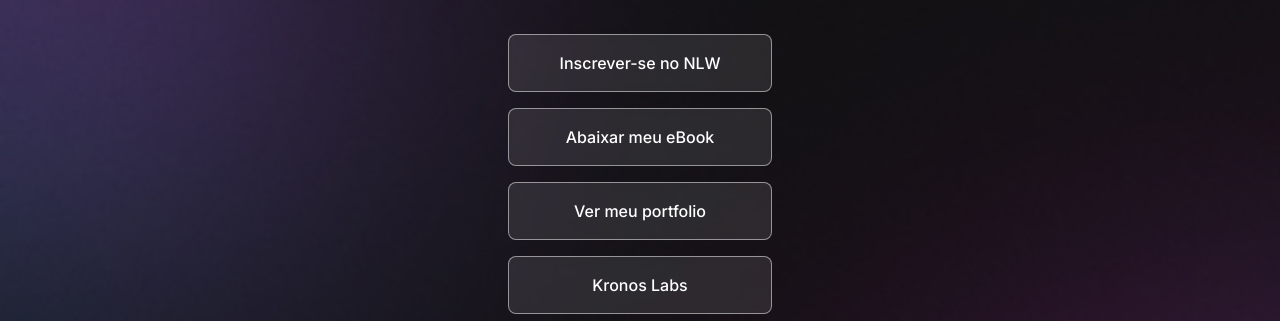
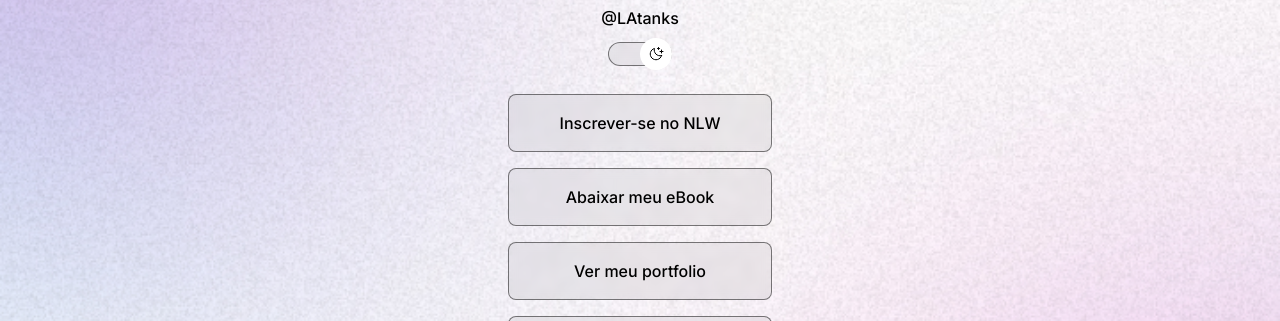
Before and after one commit to LAtanks/DevLinks, a plain HTML site: page ProjetoWeb/index.html in a window 1280 px wide. Shown: the part 200-521 px from the top of the page. Drawn offline with nearby package versions, Linux system fonts and the light colour scheme.

Commit message:
projeto-finalizado

```diff
--- a/ProjetoWeb/index.html
+++ b/ProjetoWeb/index.html
@@ -1,5 +1,5 @@
 <!DOCTYPE html>
-<html lang="pt-br">
+<html lang="pt-br" class="light">
   <head>
     <link rel="preconnect" href="https://fonts.googleapis.com">
     <link rel="preconnect" href="https://fonts.gstatic.com" crossorigin>
@@ -13,9 +13,16 @@
   <body>
         <div id="container">
           <div id="profile">
-            <img src="https://github.com/LAtanks.png" alt="Mayk brito sorrindo, usando oculos e camisa com fundo amarelo.">
+            <img src="./assets/avatar-light.png" alt="Mayk brito sorrindo, usando oculos e camisa com fundo amarelo.">
             <p>@LAtanks</p>
             <div>
+              <div id="switch" onclick="toggleMode()">
+                <button>
+
+                </button>
+                <span></span>
+              </div>
+
               <ul id="link-list">
                 <li>
                   <a href="#">Inscrever-se no NLW</a>
@@ -59,5 +66,6 @@
           nomodule
           src="https://unpkg.com/ionicons@5.5.2/dist/ionicons/ionicons.js"
         ></script>
+        <script src="script.js"></script>
   </body>
 </html>
--- /dev/null
+++ b/ProjetoWeb/script.js
@@ -0,0 +1,11 @@
+function toggleMode() {
+  const html = document.documentElement
+  html.classList.toggle("light")
+
+  const img = document.querySelector("#profile img")
+  if (html.classList.contains("light")) {
+    img.setAttribute("src", "./assets/avatar-light.png")
+  } else {
+    img.setAttribute("src", "./assets/avatar.png")
+  }
+}
--- a/ProjetoWeb/style.css
+++ b/ProjetoWeb/style.css
@@ -1,42 +1,104 @@
-*{
+* {
   margin: 0;
   padding: 0;
   box-sizing: border-box;
 }
 
-body *{
-  font-family: 'inter';
+:root {
+  --text-color: white;
+  --bg-url: url("./assets/bg-mobile.jpg");
+  --strok-color: rgba(255, 255, 255, 0.5);
+  --surface-color: (255, 255, 255, 0.1);
+  --surface-color-hover: rgba(0,0,0,0.02);
+  --highlight-color: rgba(255, 255, 255, 0.2);
+  --switch-bg-url: url("./assets/sun.svg");
+}
+
+.light {
+  --text-color: black;
+  --bg-url: url("./assets/bg-mobile-light.jpg");
+  --strok-color: rgba(0,0,0,0.5);
+  --surface-color: rgba(0,0,0, 0.05);
+  --surface-color-hover: rgba(0,0,0,0.02);
+  --highlight-color: rgba(0,0,0,0.1);
+  --switch-bg-url: url("./assets/moon-stars.svg");
+}
+
+body * {
+  font-family: "inter";
   font-weight: 500;
   line-height: 24px;
-  color: #fff;
+  color: var(--text-color);
 }
 
-body{
-  background: url('./assets/bg-mobile.jpg') no-repeat top center/cover;
+body {
+  background: var(--bg-url) no-repeat top center/cover;
 }
-#container{
+#container {
   width: 360px;
   margin: 56px auto 0px;
   padding: 0 24px;
 }
-#profile{
+/*profile*/
+#profile {
   text-align: center;
   padding: 24px;
 }
 
-#profile img{
+#profile img {
   width: 112px;
 }
 
-#profile p{
+#profile p {
   font-weight: 500;
   line-height: 24px;
   margin-top: 8px;
   height: 32px;
 }
+/*switch*/
+#switch{
+  position: relative;
+  width: 64px;
+
+  margin: 4px auto;
+
+}
+
+.light #switch button{
+  right: 0;
+  left: initial;
+  transition:  .3s;
+}
+
+#switch button{
+  width: 32px;
+  height: 32px;
+  background: white var(--switch-bg-url) no-repeat center;
+  border: 0;
+  border-radius: 50%;
+
+  position: absolute;
+  top: 50%;
+  left: 0;
+  z-index: 1;
+  transform: translateY(-50%);
+  transition: .3s;
+}
+#switch span{
+  display: block;
+  width: 64px;
+  height: 24px;
+  background: var(--surface-color);
+  border: 1px solid var(--strok-color);
+  backdrop-filter: blur(4px);
+  -webkit-backdrop-filter: blur(4px);
+  border-radius: 9999px;
+}
+
+
 /*links*/
 
-#link-list{
+#link-list {
   list-style: none;
 
   display: flex;
@@ -46,7 +108,7 @@ body{
   padding: 24px 0;
 }
 
-#link-list li a{
+#link-list li a {
   border: 1px solid red;
 
   display: flex;
@@ -55,44 +117,43 @@ body{
 
   padding: 16px 24px;
 
-  background: rgba(255, 255, 255, 0.1);
-  border: 1px solid rgba(255, 255, 255, 0.5);
+  background: var(--surface-color);
+  border: 1px solid var(--strok-color);
   border-radius: 8px;
 
   backdrop-filter: blur(4px);
   -webkit-backdrop-filter: blur(4px);
   text-decoration: none;
   font-weight: 500;
-  transition: background .2s;
+  transition: background 0.2s;
 }
 
-#link-list li a:hover{
-  background: rgba(255, 255, 255, 0.05);
-  border: 1.5px solid white;
+#link-list li a:hover {
+  background: var(--surface-color-hover);
+  border: 1.5px solid var(--text-color);
 }
 /*social links*/
-#social-links{
+#social-links {
   display: flex;
   justify-content: center;
 
   padding: 24px 0;
   font-size: 24px;
-
 }
-#social-links a{
+#social-links a {
   display: flex;
   align-items: center;
   justify-content: center;
   padding: 16px;
 
-  transition: background .3s;
+  transition: background 0.3s;
   border-radius: 50%;
 }
-#social-links a:hover{
-  background: rgba(255, 255, 255, 0.2);
+#social-links a:hover {
+  background: var(--highlight-color);
 }
 
-footer{
+footer {
   padding: 24px 0;
   text-align: center;
   font-size: 14px;
```
